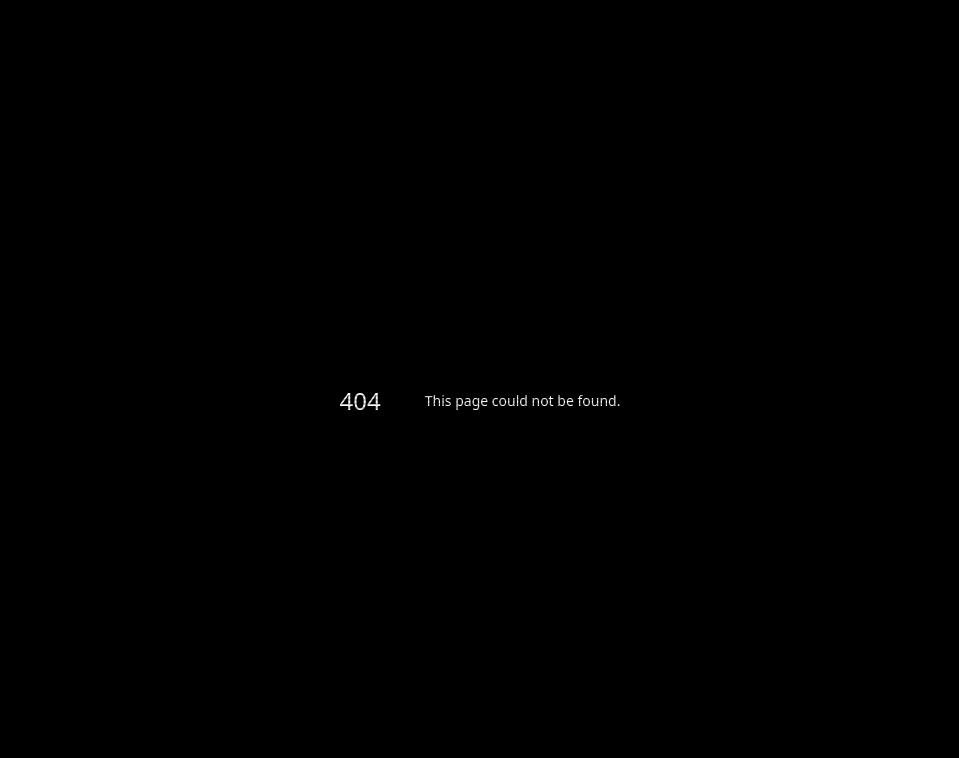
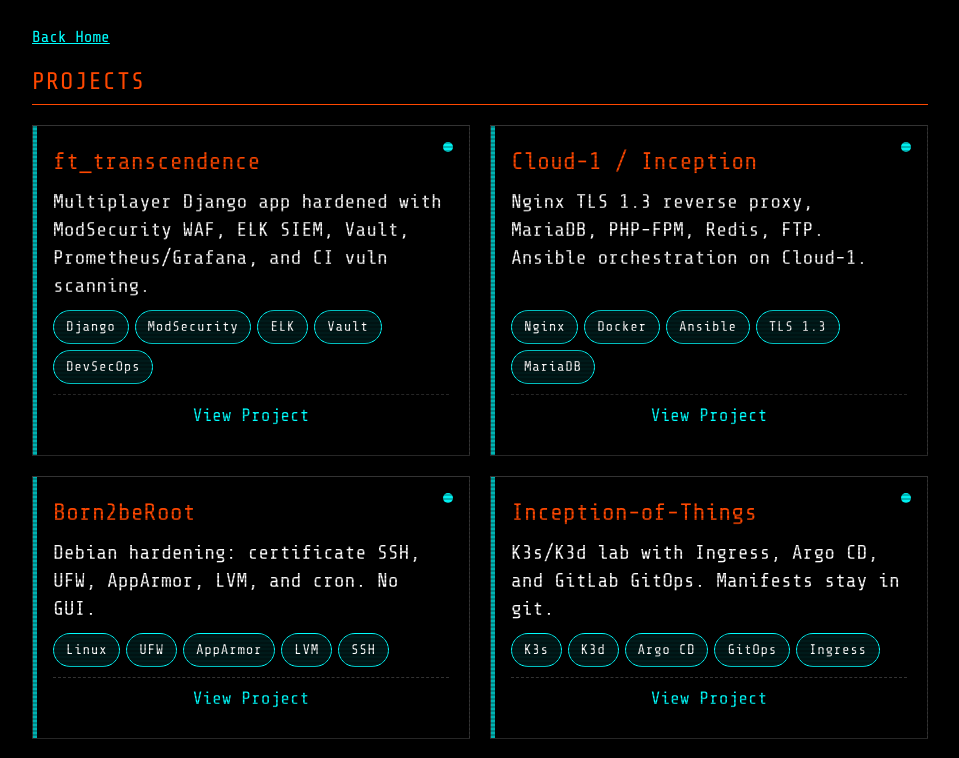
Before and after one commit to pix3l-p33p3r/pix3l-p33p3r.github.io, a Next.js app: page /projects in a window 1280 px wide. Before the commit this address had no page. Shown: the top 758 px of the page, without its empty margins (160-1119 px from the left). Built offline with nearby package versions, Linux system fonts and the light colour scheme.

Commit message:
feat: add /projects index listing the catalog
Slug pages already existed; the index route 404ed. Reuse the home
project cards so /projects matches the rest of the site.

Co-authored-by: pix3l_p33p3r <elel-yak@student.1337.ma>

```diff
--- /dev/null
+++ b/app/projects/page.tsx
@@ -0,0 +1,25 @@
+import type { Metadata } from "next"
+import Link from "next/link"
+import Projects from "@/components/projects"
+import { SITE_NAME, SITE_URL } from "@/lib/site"
+
+export const metadata: Metadata = {
+  title: `Projects — ${SITE_NAME}`,
+  description: "Projects in systems, hardware, and DevSecOps.",
+  alternates: { canonical: `${SITE_URL}/projects` },
+}
+
+export default function ProjectsIndex() {
+  return (
+    <main className="p-4 md:p-6">
+      <div className="max-w-4xl mx-auto">
+        <p className="mb-4">
+          <Link href="/" className="text-[#00ffff] underline">
+            Back Home
+          </Link>
+        </p>
+        <Projects />
+      </div>
+    </main>
+  )
+}
```
Also changed, not shown: 2 other files (tests, documents, lock files or other folders).
